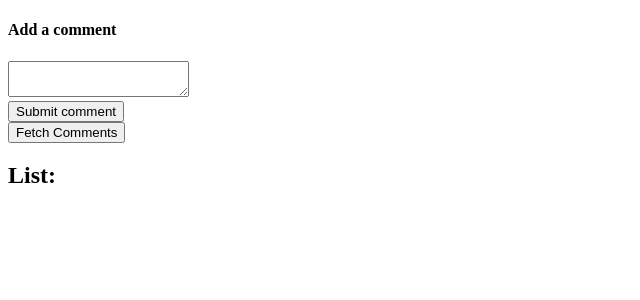
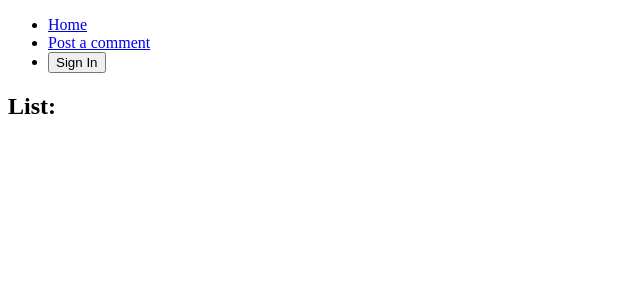
Before and after one commit to FlavienGr/react-test-jest, a React (Create React App) app: page / in a window 1280 px wide. Shown: the top 300 px of the page, without its empty margins (0-640 px from the left). Built offline with nearby package versions, Linux system fonts and the light colour scheme.

Commit message:
wired up authReducer, action creator, and HOC component requireAuth

```diff
--- a/package.json
+++ b/package.json
@@ -9,6 +9,7 @@
     "react": "^16.8.6",
     "react-dom": "^16.8.6",
     "react-redux": "^7.0.3",
+    "react-router-dom": "^5.0.0",
     "react-scripts": "3.0.0",
     "redux": "^4.0.1",
     "redux-promise": "^0.6.0"
--- a/src/Roots.js
+++ b/src/Roots.js
@@ -3,7 +3,6 @@ import { Provider } from "react-redux";
 import { createStore, applyMiddleware, compose } from "redux";
 import reducers from "./redux/reducers";
 import promiseMiddleware from "redux-promise";
-
 const composeEnhancers = window.__REDUX_DEVTOOLS_EXTENSION_COMPOSE__ || compose;
 export default ({ children, initialState = {} }) => {
   const store = createStore(
--- a/src/components/App.js
+++ b/src/components/App.js
@@ -1,12 +1,54 @@
-import React from "react";
+import React, { Component } from "react";
 import CommentBox from "./CommentBox";
 import CommentList from "./CommentList";
-
-export default function App() {
-  return (
-    <div>
-      <CommentBox />
-      <CommentList />
-    </div>
-  );
+import { Route, Link } from "react-router-dom";
+import { connect } from "react-redux";
+import { changeAuth } from "../redux/actions";
+class App extends Component {
+  renderButton = () => {
+    if (!this.props.auth) {
+      return (
+        <button onClick={() => this.props.changeAuth(true)}>Sign In</button>
+      );
+    }
+    return (
+      <button onClick={() => this.props.changeAuth(false)}>Sign Out</button>
+    );
+  };
+  renderHeader = () => {
+    return (
+      <ul>
+        <li>
+          <Link to="/">Home</Link>
+        </li>
+        <li>
+          <Link to="/post">Post a comment</Link>
+        </li>
+        <li>{this.renderButton()}</li>
+      </ul>
+    );
+  };
+  render() {
+    return (
+      <div>
+        {this.renderHeader()}
+        <Route path="/post" component={CommentBox} />
+        <Route path="/" exact component={CommentList} />
+      </div>
+    );
+  }
 }
+const mapStateToProps = state => {
+  return {
+    auth: state.auth
+  };
+};
+const mapDispatchToProps = dispatch => {
+  return {
+    changeAuth: isLoggedIn => dispatch(changeAuth(isLoggedIn))
+  };
+};
+export default connect(
+  mapStateToProps,
+  mapDispatchToProps
+)(App);
--- a/src/components/CommentBox.js
+++ b/src/components/CommentBox.js
@@ -1,10 +1,12 @@
 import React, { Component } from "react";
 import { connect } from "react-redux";
 import { addComment, fetchComments } from "../redux/actions";
+import requireAuth from "./requireAuth";
 class CommentBox extends Component {
   state = {
     comment: ""
   };
+
   handleComment = e => {
     const comment = e.target.value;
     this.setState(() => ({
@@ -35,6 +37,7 @@ class CommentBox extends Component {
     );
   }
 }
+
 const mapDispatchToProps = dispatch => {
   return {
     addComment: comment => dispatch(addComment(comment)),
@@ -44,4 +47,4 @@ const mapDispatchToProps = dispatch => {
 export default connect(
   null,
   mapDispatchToProps
-)(CommentBox);
+)(requireAuth(CommentBox));
--- /dev/null
+++ b/src/components/requireAuth.js
@@ -0,0 +1,27 @@
+import React, { Component } from "react";
+import { connect } from "react-redux";
+
+export default ChildComponent => {
+  class ComposedComponent extends Component {
+    componentDidMount() {
+      this.shouldNavigateAway();
+    }
+    componentDidUpdate() {
+      this.shouldNavigateAway();
+    }
+    shouldNavigateAway = () => {
+      if (!this.props.auth) {
+        this.props.history.push("/");
+      }
+    };
+    render() {
+      return <ChildComponent {...this.props} />;
+    }
+  }
+  const mapStateToProps = state => {
+    return {
+      auth: state.auth
+    };
+  };
+  return connect(mapStateToProps)(ComposedComponent);
+};
--- a/src/index.js
+++ b/src/index.js
@@ -1,13 +1,15 @@
 import React from "react";
 import ReactDOM from "react-dom";
 import Roots from "./Roots";
-
+import { BrowserRouter, Route } from "react-router-dom";
 import App from "./components/App";
 import * as serviceWorker from "./serviceWorker";
 
 ReactDOM.render(
   <Roots>
-    <App />
+    <BrowserRouter>
+      <Route path="/" component={App} />
+    </BrowserRouter>
   </Roots>,
   document.getElementById("root")
 );
--- a/src/redux/actions/index.js
+++ b/src/redux/actions/index.js
@@ -1,5 +1,5 @@
 import axios from "axios";
-import { ADD_COMMENT, FETCH_COMMENTS } from "./types";
+import { ADD_COMMENT, FETCH_COMMENTS, CHANGE_AUTH } from "./types";
 
 export const addComment = comment => {
   return {
@@ -18,3 +18,9 @@ export const fetchComments = async () => {
     payload: response.data
   };
 };
+export const changeAuth = isLoggedIn => {
+  return {
+    type: CHANGE_AUTH,
+    payload: isLoggedIn
+  };
+};
--- a/src/redux/actions/types.js
+++ b/src/redux/actions/types.js
@@ -1,2 +1,3 @@
 export const ADD_COMMENT = "ADD_COMMENT";
 export const FETCH_COMMENTS = "FETCH_COMMENTS";
+export const CHANGE_AUTH = "CHANGE_AUTH";
--- /dev/null
+++ b/src/redux/reducers/authReducer.js
@@ -0,0 +1,10 @@
+import { CHANGE_AUTH } from "../actions/types";
+
+export default (state = false, action) => {
+  switch (action.type) {
+    case CHANGE_AUTH:
+      return action.payload;
+    default:
+      return state;
+  }
+};
--- a/src/redux/reducers/index.js
+++ b/src/redux/reducers/index.js
@@ -1,6 +1,8 @@
 import { combineReducers } from "redux";
 import commentsReducer from "./commentsReducer";
+import authReducer from "./authReducer";
 
 export default combineReducers({
-  comment: commentsReducer
+  comment: commentsReducer,
+  auth: authReducer
 });
```
Also changed, not shown: 1 other file (tests, documents, lock files or other folders).
